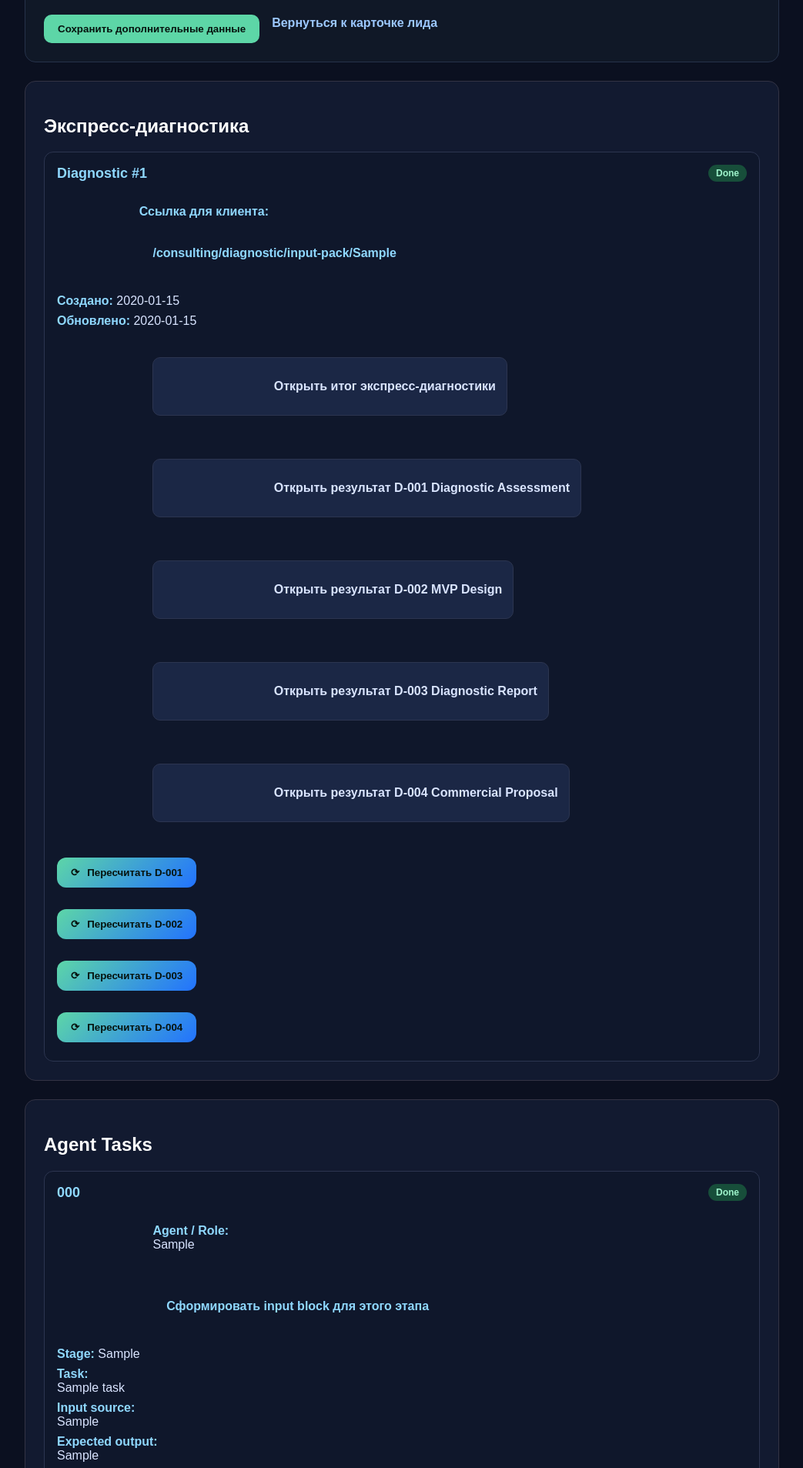
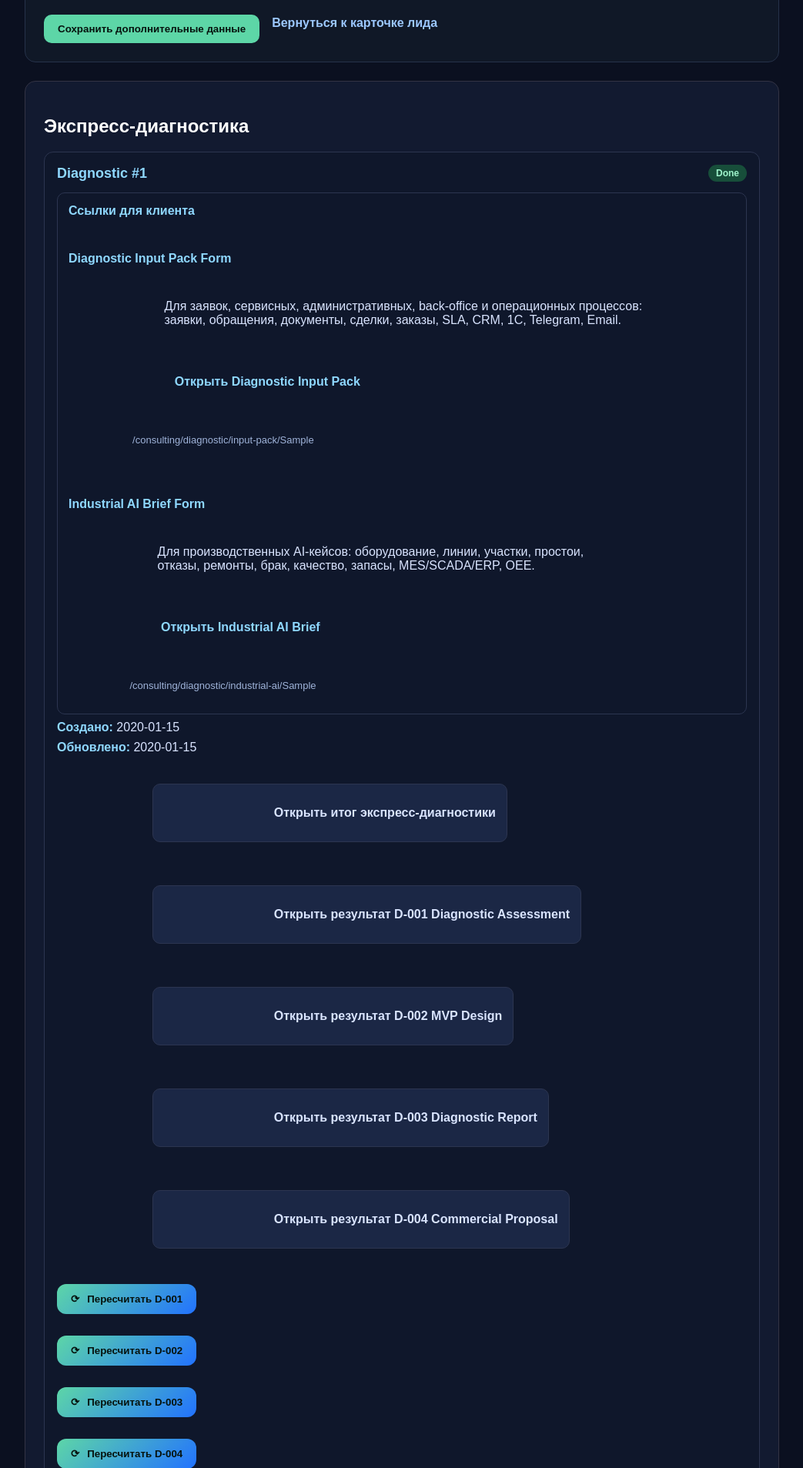
Before and after one commit to zerosergey2024/landing_AIha, a Flask app: page /admin/leads/1 in a window 1280 px wide. Shown: the part 3511-5418 px from the top of the page at 77% size, without its empty margins (118-1161 px from the left). Run offline with Flask 3, Linux system fonts and the light colour scheme; the visitor is signed in with stand-in values (Sample User, id 1); tables that the repository leaves empty hold one stand-in row (values such as "Sample post").

Commit message:
Add Industrial AI diagnostic workflow

```diff
--- a/routes/admin.py
+++ b/routes/admin.py
@@ -398,6 +398,60 @@ def admin_leads():
         ],
     )
 
+def _diagnostic_value(diagnostic_run, key: str, default=None):
+    if diagnostic_run is None:
+        return default
+
+    if isinstance(diagnostic_run, dict):
+        return diagnostic_run.get(key, default)
+
+    if hasattr(diagnostic_run, "keys") and key in diagnostic_run.keys():
+        return diagnostic_run[key]
+
+    return getattr(diagnostic_run, key, default)
+
+
+def _get_latest_diagnostic_run(diagnostic_runs):
+    if not diagnostic_runs:
+        return None
+
+    return max(
+        diagnostic_runs,
+        key=lambda run: _diagnostic_value(run, "id", 0) or 0,
+    )
+
+
+def _build_diagnostic_brief_links(diagnostic_run):
+    input_pack_url = _diagnostic_value(diagnostic_run, "input_pack_url")
+
+    input_pack_token = (
+        _diagnostic_value(diagnostic_run, "input_pack_token")
+        or _diagnostic_value(diagnostic_run, "token")
+    )
+
+    if not input_pack_token and input_pack_url:
+        input_pack_token = input_pack_url.rstrip("/").split("/")[-1]
+
+    if not input_pack_url and input_pack_token:
+        input_pack_url = url_for(
+            "diagnostic.input_pack",
+            token=input_pack_token,
+            _external=True,
+        )
+
+    industrial_ai_brief_url = None
+    if input_pack_token:
+        industrial_ai_brief_url = url_for(
+            "diagnostic.industrial_ai_brief",
+            token=input_pack_token,
+            _external=True,
+        )
+
+    return {
+        "input_pack_url": input_pack_url,
+        "industrial_ai_brief_url": industrial_ai_brief_url,
+    }
+
 @admin_bp.get("/leads/<int:lead_id>")
 def admin_lead_detail(lead_id: int):
     if not admin_required():
@@ -409,11 +463,18 @@ def admin_lead_detail(lead_id: int):
         return "Заявка не найдена", 404
 
     diagnostic_runs = get_diagnostic_runs_for_lead(lead_id)
+    latest_diagnostic_run = _get_latest_diagnostic_run(diagnostic_runs)
 
     has_completed_t004 = any(
         task["task_code"] == "T-004" and task["status"] == "Done"
         for task in tasks
     )
+
+    diagnostic_brief_links = None
+    if latest_diagnostic_run is not None:
+        diagnostic_brief_links = _build_diagnostic_brief_links(
+            latest_diagnostic_run
+        )
 
     return render_template(
         "admin_lead_detail.html",
@@ -421,10 +482,40 @@ def admin_lead_detail(lead_id: int):
         constraints=constraints,
         tasks=tasks,
         diagnostic_runs=diagnostic_runs,
+        latest_diagnostic_run=latest_diagnostic_run,
+        diagnostic_brief_links=diagnostic_brief_links,
         has_completed_t004=has_completed_t004,
         statuses=LEAD_STATUSES,
         ai_run_allowed_stages=AI_RUN_ALLOWED_STAGES,
     )
+
+def _build_diagnostic_brief_links(diagnostic_run):
+    input_pack_url = diagnostic_run.get("input_pack_url")
+
+    input_pack_token = (
+        diagnostic_run.get("input_pack_token")
+        or diagnostic_run.get("token")
+    )
+
+    if not input_pack_token and input_pack_url:
+        input_pack_token = input_pack_url.rstrip("/").split("/")[-1]
+
+    if not input_pack_url and input_pack_token:
+        input_pack_url = url_for(
+            "diagnostic.input_pack",
+            token=input_pack_token,
+            _external=True,
+        )
+
+    industrial_ai_brief_url = None
+    if input_pack_token:
+        industrial_ai_brief_url = url_for(
+            "diagnostic.industrial_ai_brief",
+            token=input_pack_token,
+            _external=True,
+        )
+
+    return input_pack_url, industrial_ai_brief_url
 
 @admin_bp.post("/leads/<int:lead_id>/create-diagnostic")
 def create_diagnostic_for_lead(lead_id: int):
@@ -434,8 +525,14 @@ def create_diagnostic_for_lead(lead_id: int):
     existing_diagnostic = get_latest_diagnostic_run_for_lead(lead_id)
 
     if existing_diagnostic is not None:
+        input_pack_url, industrial_ai_brief_url = _build_diagnostic_brief_links(
+            existing_diagnostic
+        )
+
         flash(
-            "Экспресс-диагностика для этого лида уже создана.",
+            "Экспресс-диагностика для этого лида уже создана. "
+            f"Diagnostic Input Pack: {input_pack_url} | "
+            f"Industrial AI Brief: {industrial_ai_brief_url}",
             "info",
         )
         return redirect(url_for("admin.admin_lead_detail", lead_id=lead_id))
@@ -446,8 +543,14 @@ def create_diagnostic_for_lead(lead_id: int):
         flash(f"Ошибка создания экспресс-диагностики: {exc}", "error")
         return redirect(url_for("admin.admin_lead_detail", lead_id=lead_id))
 
+    input_pack_url, industrial_ai_brief_url = _build_diagnostic_brief_links(
+        diagnostic_run
+    )
+
     flash(
-        f"Экспресс-диагностика создана. Ссылка: {diagnostic_run['input_pack_url']}",
+        "Экспресс-диагностика создана. "
+        f"Diagnostic Input Pack: {input_pack_url} | "
+        f"Industrial AI Brief: {industrial_ai_brief_url}",
         "success",
     )
 
--- a/templates/admin_lead_detail.html
+++ b/templates/admin_lead_detail.html
@@ -435,7 +435,7 @@
         {% endif %}
     {% endwith %}
 
-    <div class="top-links">
+   <div class="top-links">
         <a href="/admin/leads/{{ lead.id }}/intake-input">
             Открыть input block первой задачи
         </a>
@@ -458,6 +458,7 @@
             {% endif %}
         {% endif %}
     </div>
+
 
     <div class="card">
         <h2>Контакт</h2>
@@ -670,12 +671,42 @@
                         <span class="task-status">{{ diagnostic.status or "не указано" }}</span>
                     </div>
 
+                    {% set industrial_ai_brief_url = diagnostic.input_pack_url | replace('/consulting/diagnostic/input-pack/', '/consulting/diagnostic/industrial-ai/') %}
+
+                    <div class="field" style="margin-top: 14px;">
+                        <strong>Ссылки для клиента</strong>
+
                     <p>
-                        <strong>Ссылка для клиента:</strong><br>
-                        <a href="{{ diagnostic.input_pack_url }}" target="_blank">
-                            {{ diagnostic.input_pack_url }}
+                            <strong>Diagnostic Input Pack Form</strong><br>
+                            Для заявок, сервисных, административных, back-office и операционных процессов:
+                            заявки, обращения, документы, сделки, заказы, SLA, CRM, 1C, Telegram, Email.
+                    </p>
+
+                    <p>
+                            <a href="{{ diagnostic.input_pack_url }}" target="_blank" rel="noopener">
+                               Открыть Diagnostic Input Pack
+                            </a>
+                    </p>
+
+                     <p class="task-meta">
+                       {{ diagnostic.input_pack_url }}
+                     </p>
+
+                    <p style="margin-top: 16px;">
+                        <strong>Industrial AI Brief Form</strong><br>
+                          Для производственных AI-кейсов: оборудование, линии, участки, простои,
+                          отказы, ремонты, брак, качество, запасы, MES/SCADA/ERP, OEE.
+                    </p>
+                    <p>
+                        <a href="{{ industrial_ai_brief_url }}" target="_blank" rel="noopener">
+                           Открыть Industrial AI Brief
                         </a>
                     </p>
+
+                    <p class="task-meta">
+                      {{ industrial_ai_brief_url }}
+                    </p>
+                </div>
 
                     <p><strong>Создано:</strong> {{ diagnostic.created_at or "не указано" }}</p>
                     <p><strong>Обновлено:</strong> {{ diagnostic.updated_at or "не указано" }}</p>
@@ -848,7 +879,7 @@
             {% endfor %}
         </div>
     </section>
-{% else %}
+{% else %}         до сюда
     <section class="tasks-block">
         <h2>Экспресс-диагностика</h2>
 
@@ -1033,6 +1064,6 @@
         });
     });
 </script>
-
+</div>
 </body>
 </html>
```
